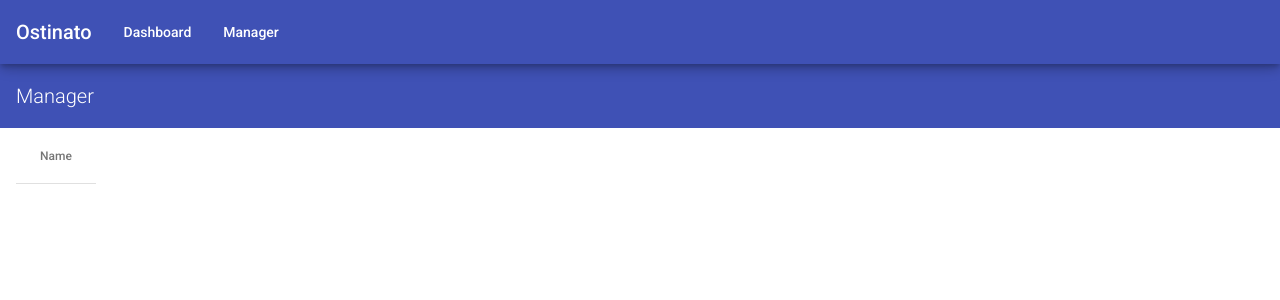
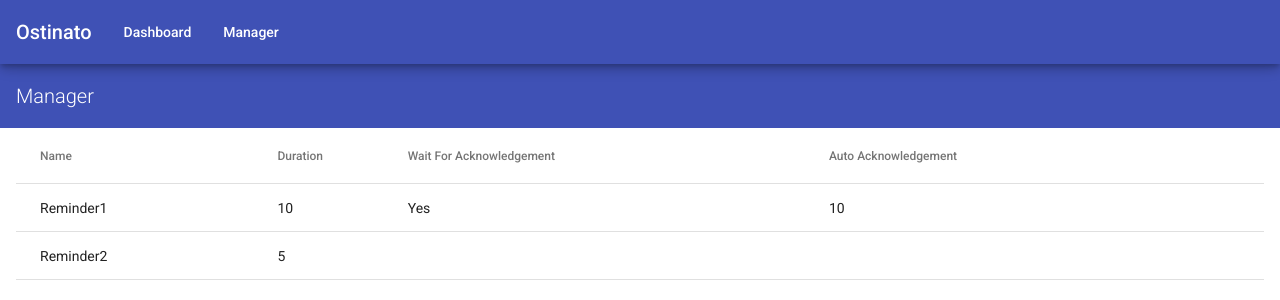
Before and after one commit to michael-dean-haynie/ostinato, an Angular app: page /manager in a window 1280 px wide. Shown: the top 300 px of the page. Built offline with nearby package versions, Linux system fonts and the light colour scheme.

Commit message:
Add basic reminders table to manager page

```diff
--- a/src/app/components/dashboard/dashboard.component.ts
+++ b/src/app/components/dashboard/dashboard.component.ts
@@ -15,12 +15,6 @@ export class DashboardComponent implements OnInit {
 
   ngOnInit(): void {
     this.newReminder = this.reminderService.createReminder();
-    this.createReminder();
-    this.createReminder();
-    this.createReminder();
-    this.createReminder();
-    this.createReminder();
-    this.reminderService.reminders.forEach(reminder => reminder.activate());
   }
 
   createReminder(): void {
--- a/src/app/components/manager/manager.component.html
+++ b/src/app/components/manager/manager.component.html
@@ -10,12 +10,28 @@
 
     Edit or elipsis for actions
  -->
-<table mat-table [dataSource]="myDataArray">
+<table class="reminders" mat-table [dataSource]="myDataArray">
     <ng-container matColumnDef="name">
         <th mat-header-cell *matHeaderCellDef>Name</th>
         <td mat-cell *matCellDef="let reminder">{{reminder.name}}</td>
     </ng-container>
 
+    <ng-container matColumnDef="timeoutDuration">
+        <th mat-header-cell *matHeaderCellDef>Duration</th>
+        <td mat-cell *matCellDef="let reminder">{{reminder.timeoutDuration}}</td>
+    </ng-container>
+
+    <ng-container matColumnDef="waitForAkng">
+        <th mat-header-cell *matHeaderCellDef>Wait For Acknowledgement</th>
+        <td mat-cell *matCellDef="let reminder">{{reminder.waitForAkng ? "Yes" : ""}}</td>
+    </ng-container>
+
+    <ng-container matColumnDef="autoAkng">
+        <th mat-header-cell *matHeaderCellDef>Auto Acknowledgement</th>
+        <td mat-cell *matCellDef="let reminder">{{reminder.waitForAkng ? reminder.autoAkngTimeoutDuration : ""}}</td>
+    </ng-container>
+
+
     <tr mat-header-row *matHeaderRowDef="columnsToDisplay"></tr>
     <tr mat-row *matRowDef="let myRowData; columns: columnsToDisplay"></tr>
 </table>
--- a/src/app/components/manager/manager.component.scss
+++ b/src/app/components/manager/manager.component.scss
@@ -0,0 +1,3 @@
+.reminders {
+    width: 100%;
+}
--- a/src/app/components/manager/manager.component.ts
+++ b/src/app/components/manager/manager.component.ts
@@ -9,7 +9,7 @@ import { ReminderService } from 'src/app/services/reminder.service';
 export class ManagerComponent implements OnInit {
 
   myDataArray = [];
-  columnsToDisplay = ['name'];
+  columnsToDisplay = ['name', 'timeoutDuration', 'waitForAkng', 'autoAkng'];
 
   constructor(private reminderService: ReminderService) { }
 
--- a/src/app/reminders/reminder.ts
+++ b/src/app/reminders/reminder.ts
@@ -14,8 +14,8 @@ export class Reminder {
   timeoutDuration = 2;
 
   consoleNotification = true;
-  visualNotification = true;
-  audioNotification = true;
+  visualNotification = false;
+  audioNotification = false;
 
   waitForAkng = true;
   autoAkng = false;
--- a/src/app/services/reminder.service.ts
+++ b/src/app/services/reminder.service.ts
@@ -8,7 +8,27 @@ import { Reminder } from '../reminders/reminder';
 export class ReminderService {
   reminders: Reminder[] = []
 
-  constructor(private dialogService: MatDialog) { }
+  constructor(private dialogService: MatDialog) {
+    // Test data to work with
+    let reminder: Reminder;
+    reminder = this.createReminder();
+    reminder.name = 'Reminder1';
+    reminder.timeoutDuration = 10;
+    reminder.waitForAkng = true;
+    reminder.autoAkng = true;
+    reminder.autoAkngTimeoutDuration = 10;
+    this.addReminder(reminder);
+
+    reminder = this.createReminder();
+    reminder.name = 'Reminder2';
+    reminder.timeoutDuration = 5;
+    reminder.waitForAkng = false;
+    reminder.autoAkng = false;
+    // reminder.autoAkngTimeoutDuration = 10;
+    this.addReminder(reminder);
+
+    // this.reminders.forEach(rem => rem.activate());
+  }
 
   createReminder(): Reminder {
     return new Reminder(this.dialogService);
```
